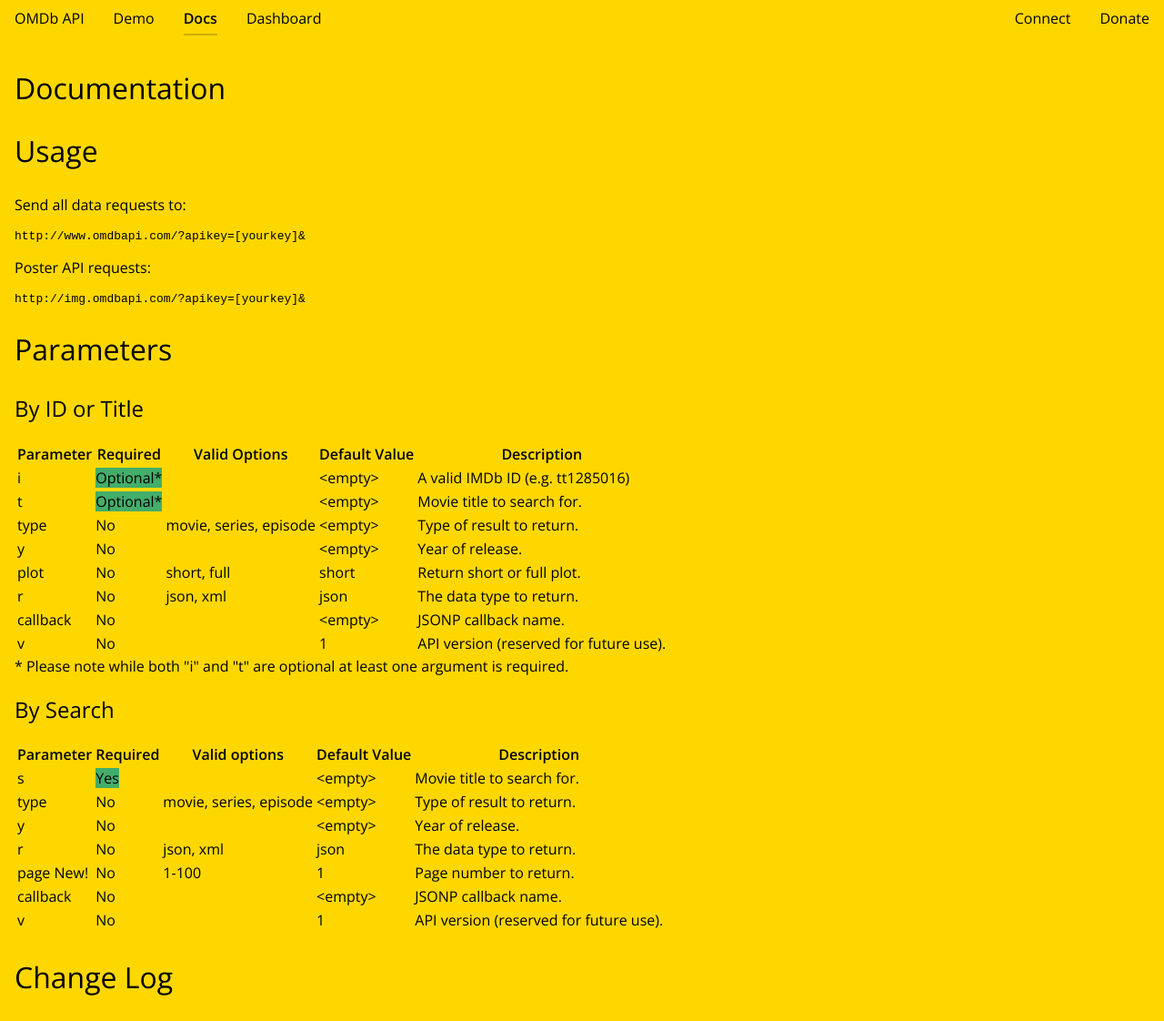
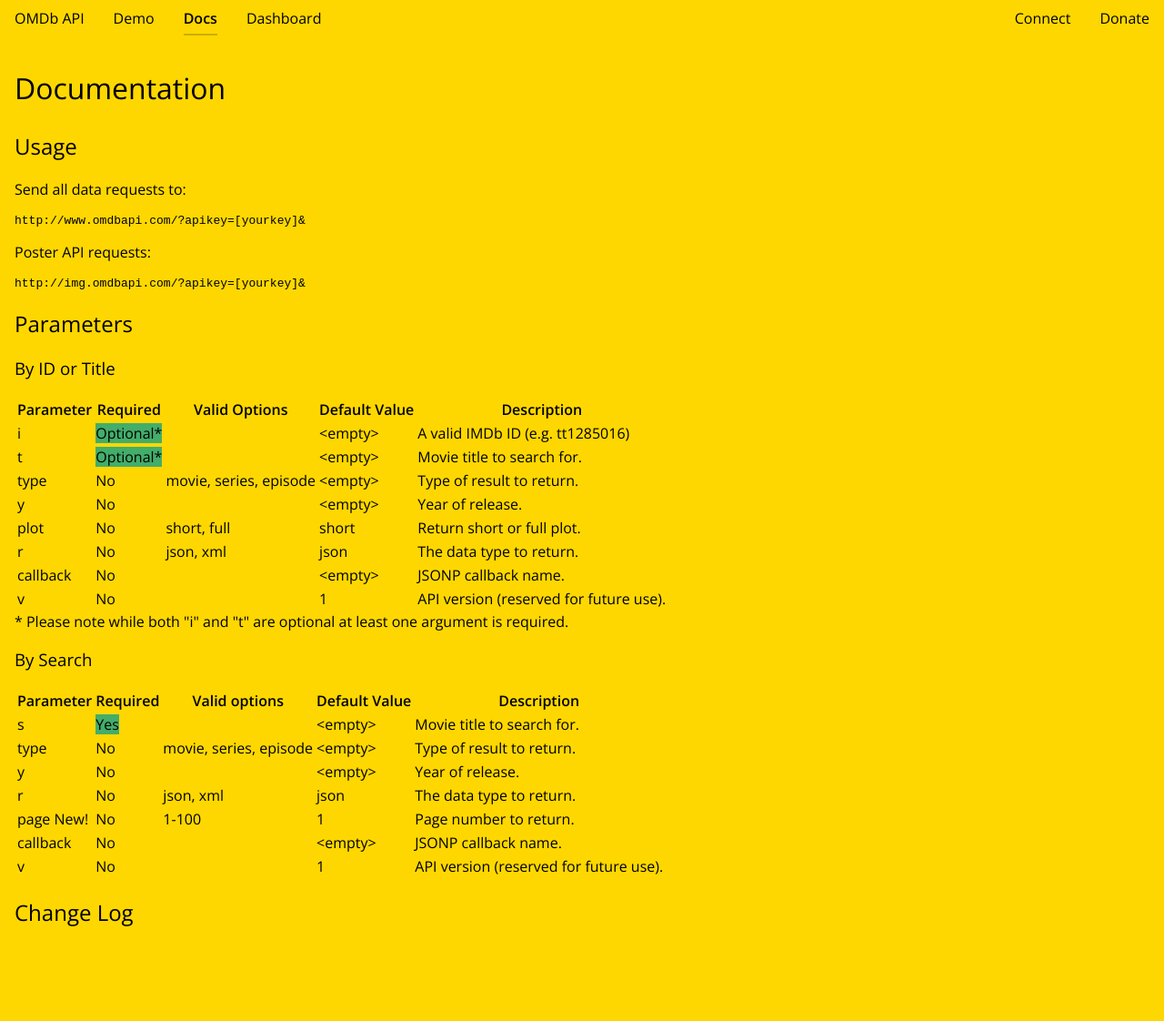
Before and after one commit to mreed4/omdb-api-react, a React (Vite) app: page /docs in a window 1280 px wide. Shown: the whole page at 91% size. After the commit the page ends 1039 px from the top, so only its background shows below. Built offline with nearby package versions, Linux system fonts and the light colour scheme.

Commit message:
Fix header levels

```diff
--- a/src/ChangeLogPage.jsx
+++ b/src/ChangeLogPage.jsx
@@ -1,7 +1,7 @@
 export default function ChangeLogPage() {
   return (
     <div id="docs-change-log">
-      <h1>Change Log</h1>
+      <h2>Change Log</h2>
       <hr />
     </div>
   );
--- a/src/ParametersPage.jsx
+++ b/src/ParametersPage.jsx
@@ -1,9 +1,9 @@
 export default function ParametersPage() {
   return (
     <div id="docs-parameters">
-      <h1>Parameters</h1>
+      <h2>Parameters</h2>
       <hr />
-      <h2>By ID or Title</h2>
+      <h3>By ID or Title</h3>
       <table>
         <thead>
           <tr>
@@ -91,7 +91,7 @@
       </table>
       <span>* Please note while both "i" and "t" are optional at least one argument is required.</span>
       <hr />
-      <h2>By Search</h2>
+      <h3>By Search</h3>
       <table className="">
         <thead>
           <tr>
--- a/src/UsagePage.jsx
+++ b/src/UsagePage.jsx
@@ -1,7 +1,7 @@
 export default function UsagePage() {
   return (
     <div id="docs-usage">
-      <h1>Usage</h1>
+      <h2>Usage</h2>
       <hr />
       <p>Send all data requests to:</p>
       <pre>http://www.omdbapi.com/?apikey=[yourkey]&</pre>
```
